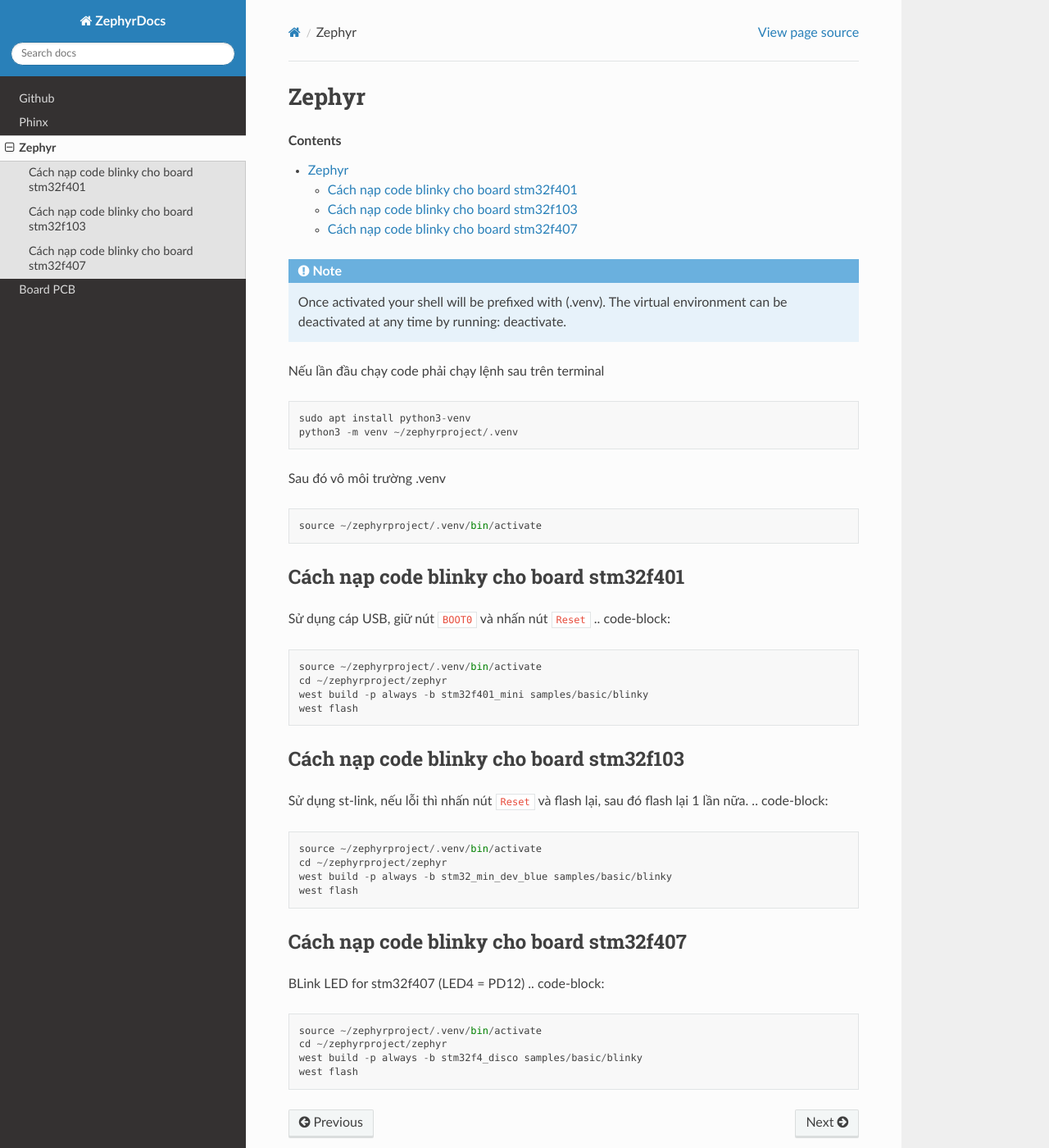
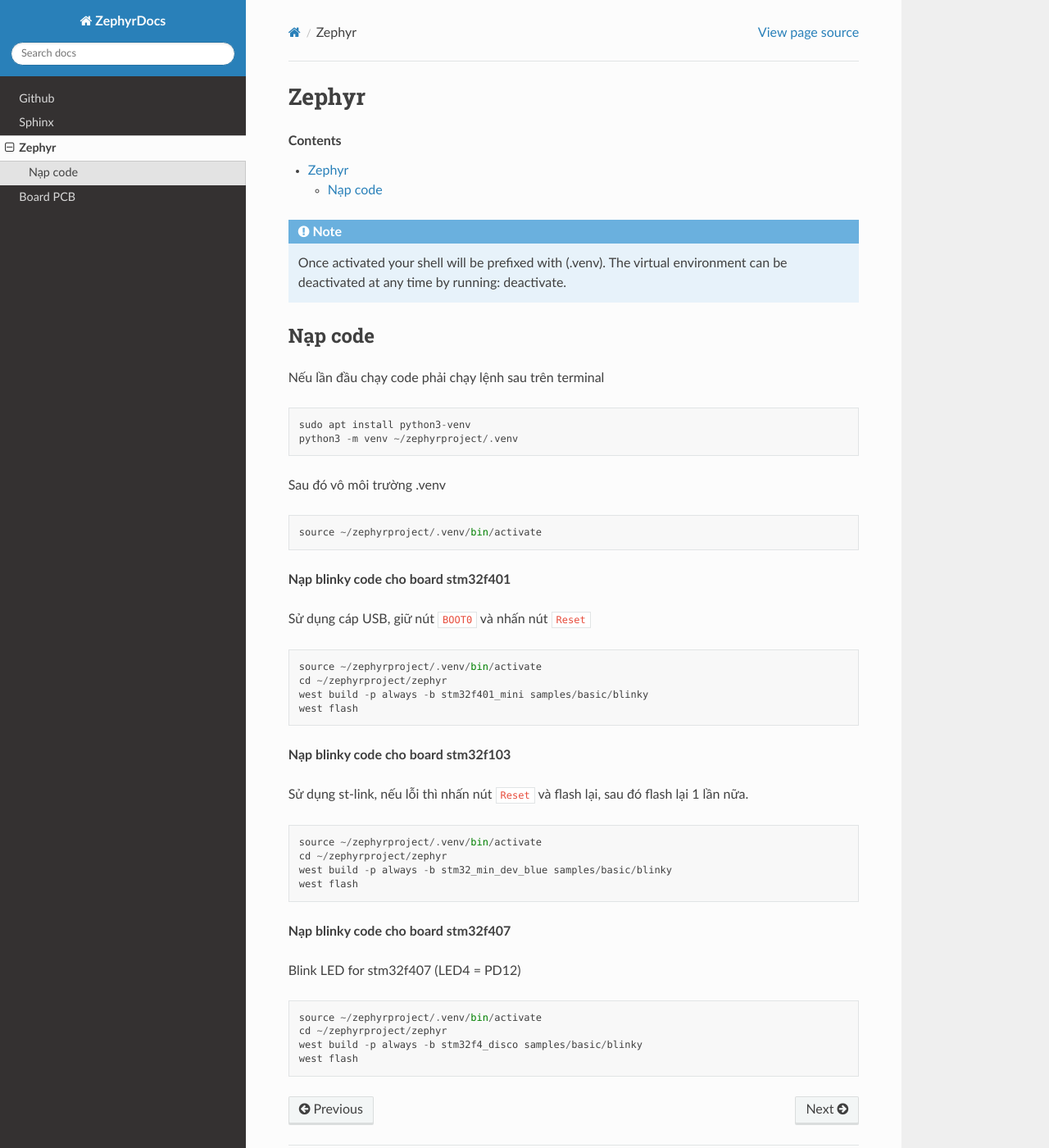
Before and after one commit to ryanjtr/MyDocs, a Sphinx documentation site: the page built from docs/source/Contents/zephyr.rst, in a window 1280 px wide and 1400 px high. Shown: the whole window at 82% size. Built offline with Sphinx 7.4.7 and the Read the Docs theme 2.0.0, drawn with Linux system fonts in a browser that asks for light colours.

Commit message:
edit zephyr doc

```diff
--- a/docs/source/Contents/sphinx.rst
+++ b/docs/source/Contents/sphinx.rst
@@ -1,5 +1,6 @@
-Phinx
-=====
+Sphinx
+======
+
 .. contents::
     :depth: 2
 
--- a/docs/source/Contents/zephyr.rst
+++ b/docs/source/Contents/zephyr.rst
@@ -21,10 +24,10 @@
 
     source ~/zephyrproject/.venv/bin/activate
 
-Cách nạp code blinky cho board stm32f401
-------------------------------------------
+**Nạp blinky code cho board stm32f401**
 
 Sử dụng cáp USB, giữ nút ``BOOT0`` và nhấn nút ``Reset``
+
 .. code-block::
 
     source ~/zephyrproject/.venv/bin/activate
@@ -32,10 +35,10 @@
     west build -p always -b stm32f401_mini samples/basic/blinky
     west flash
 
-Cách nạp code blinky cho board stm32f103
-------------------------------------------
+**Nạp blinky code cho board stm32f103**
 
 Sử dụng st-link, nếu lỗi thì nhấn nút ``Reset`` và flash lại, sau đó flash lại 1 lần nữa.
+
 .. code-block::
 
     source ~/zephyrproject/.venv/bin/activate
@@ -43,10 +46,10 @@
     west build -p always -b stm32_min_dev_blue samples/basic/blinky
     west flash
 
-Cách nạp code blinky cho board stm32f407
-------------------------------------------
+**Nạp blinky code cho board stm32f407**
 
-BLink LED for stm32f407 (LED4 = PD12)
+Blink LED for stm32f407 (LED4 = PD12)
+
 .. code-block::
 
     source ~/zephyrproject/.venv/bin/activate
--- a/docs/source/index.rst
+++ b/docs/source/index.rst
@@ -1,4 +1,8 @@
-Welcome to RyanDank documentation!
+.. image:: Contents/image/electric.svg
+    :width: 30%
+    :class: right-image
+
+Welcome to RyanDank documentation
 ==========================================
 
 .. toctree::
```
Also changed, not shown: other parts of docs/source/Contents/sphinx.rst (+1 -1 lines), other parts of docs/source/Contents/zephyr.rst (+3 -0 lines), docs/source/Contents/image/electric.svg (added), 15 other files.
